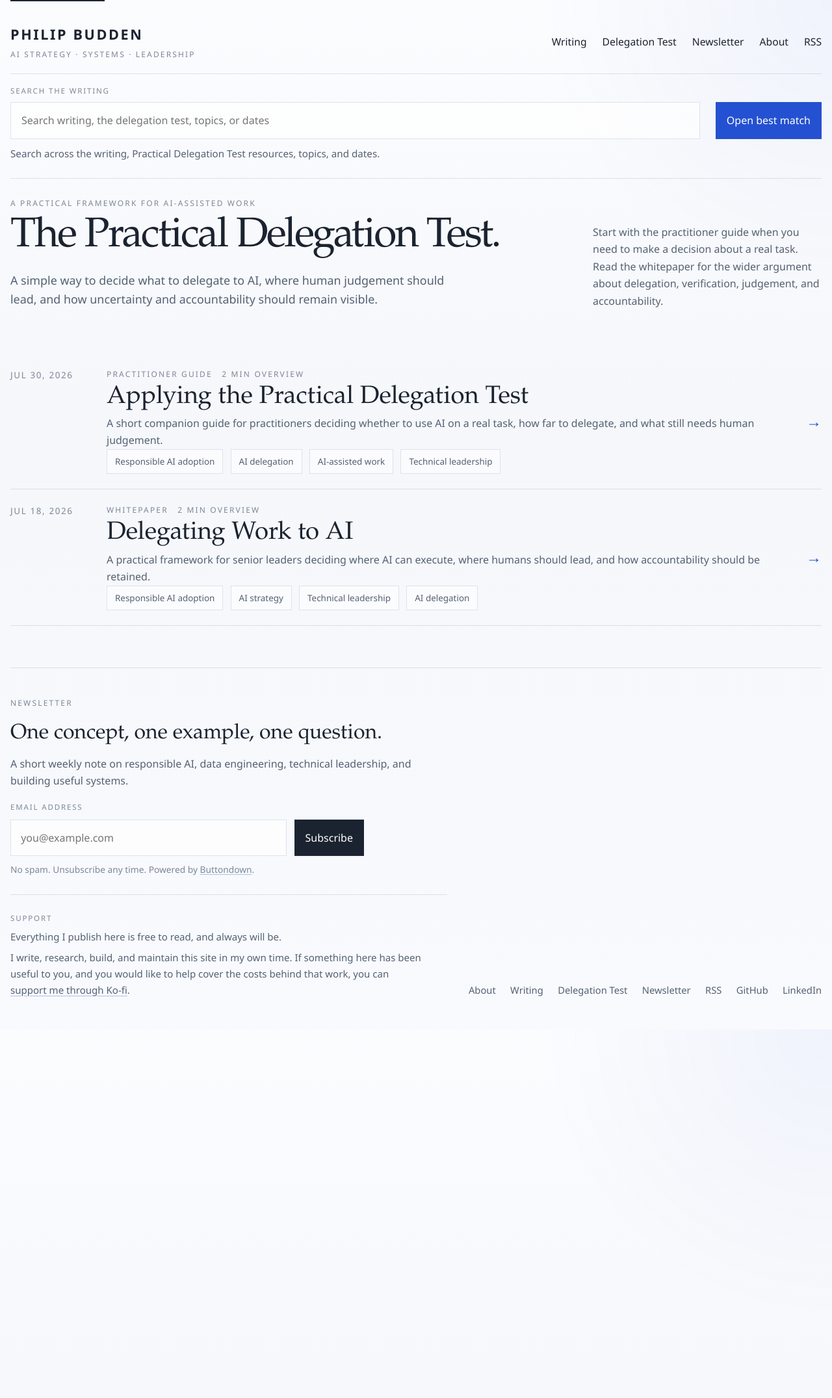
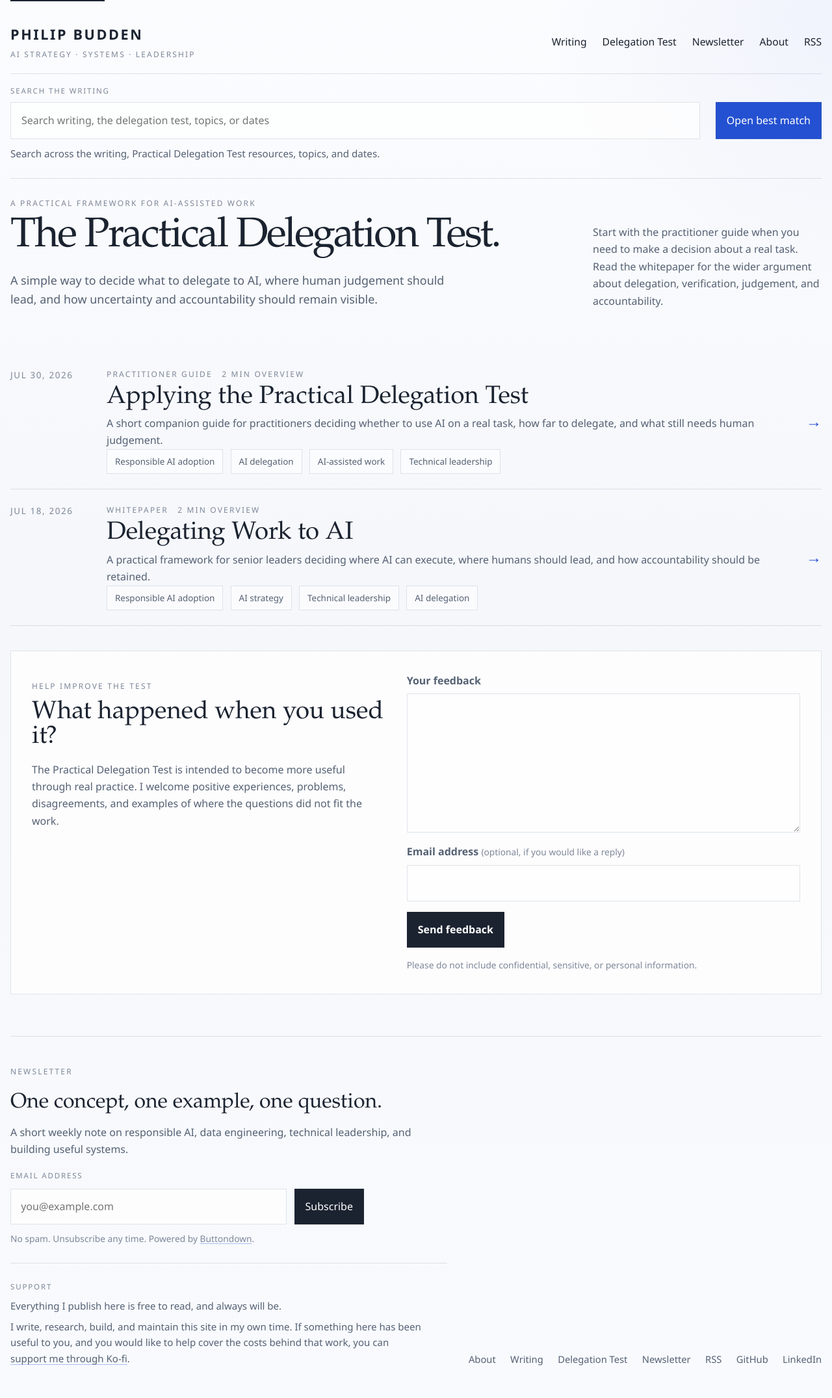
Before and after one commit to philbudden/blog, a Jekyll site: the page built from practical-delegation-test/index.html, in a window 1280 px wide. Shown: the whole page at 65% size. Built offline with Jekyll 4.4.1, drawn with Linux system fonts in a browser that asks for light colours; before the commit the page ends 1584 px from its top, so only the background shows below that.

Commit message:
Add delegation test feedback form

```diff
--- a/assets/css/site.css
+++ b/assets/css/site.css
@@ -56,7 +56,8 @@ img {
 }
 
 button,
-input {
+input,
+textarea {
   font: inherit;
 }
 
@@ -650,6 +651,97 @@ input {
   display: grid;
 }
 
+.feedback-panel {
+  display: grid;
+  grid-template-columns: minmax(0, 0.9fr) minmax(20rem, 1fr);
+  gap: 2rem;
+  align-items: start;
+  padding: 2rem;
+  border: 1px solid var(--line);
+  background: var(--surface);
+}
+
+.feedback-panel__intro h2 {
+  margin: 0.45rem 0 0;
+  font-family: var(--font-display);
+  font-size: clamp(1.9rem, 3vw, 2.8rem);
+  font-weight: 400;
+  line-height: 1;
+}
+
+.feedback-panel__intro p:not(.section-kicker) {
+  margin: 1rem 0 0;
+  color: var(--ink-soft);
+}
+
+.feedback-form {
+  display: grid;
+  gap: 1rem;
+}
+
+.feedback-form__field {
+  display: grid;
+  gap: 0.45rem;
+}
+
+.feedback-form label {
+  color: var(--ink-soft);
+  font-weight: 600;
+}
+
+.feedback-form label span,
+.feedback-form__meta {
+  color: var(--ink-faint);
+  font-size: 0.86rem;
+  font-weight: 400;
+}
+
+.feedback-form input,
+.feedback-form textarea {
+  width: 100%;
+  padding: 0.85rem 0.95rem;
+  border: 1px solid var(--line);
+  border-radius: 0;
+  background: rgba(255, 255, 255, 0.72);
+  color: var(--ink);
+}
+
+.feedback-form textarea {
+  min-height: 10rem;
+  resize: vertical;
+}
+
+.feedback-form input:focus,
+.feedback-form textarea:focus {
+  outline: 2px solid var(--accent);
+  outline-offset: 2px;
+}
+
+.feedback-form__button {
+  justify-self: start;
+  padding: 0.85rem 1rem;
+  border: 1px solid var(--ink);
+  border-radius: 0;
+  background: var(--ink);
+  color: #fff;
+  cursor: pointer;
+  font-weight: 600;
+}
+
+.feedback-form__button:hover {
+  background: var(--accent);
+  border-color: var(--accent);
+}
+
+.feedback-form__meta {
+  margin: 0;
+}
+
+.feedback-form__trap {
+  position: absolute;
+  left: -9999px;
+}
+
 .archive-entry {
   display: grid;
   grid-template-columns: 8rem minmax(0, 1fr) 2rem;
@@ -911,6 +1003,7 @@ input {
 @media (max-width: 1180px) {
   .home-hero,
   .archive-hero,
+  .feedback-panel,
   .reading-layout,
   .about-grid,
   .site-footer {
--- a/practical-delegation-test/index.html
+++ b/practical-delegation-test/index.html
@@ -23,4 +23,32 @@ summary: A practical framework for deciding what to delegate to AI, what to chec
       {% include delegation-test-resource-card.html resource=resource %}
     {% endfor %}
   </section>
+
+  <section class="feedback-panel" aria-labelledby="delegation-feedback-heading">
+    <div class="feedback-panel__intro">
+      <p class="section-kicker">Help improve the test</p>
+      <h2 id="delegation-feedback-heading">What happened when you used it?</h2>
+      <p>The Practical Delegation Test is intended to become more useful through real practice. I welcome positive experiences, problems, disagreements, and examples of where the questions did not fit the work.</p>
+    </div>
+
+    <form class="feedback-form" action="https://formspree.io/f/mvkgbwab" method="post">
+      <div class="feedback-form__field">
+        <label for="delegation-feedback-message">Your feedback</label>
+        <textarea id="delegation-feedback-message" name="message" rows="7" required></textarea>
+      </div>
+
+      <div class="feedback-form__field">
+        <label for="delegation-feedback-email">Email address <span>(optional, if you would like a reply)</span></label>
+        <input id="delegation-feedback-email" name="email" type="email" autocomplete="email">
+      </div>
+
+      <div class="feedback-form__trap" aria-hidden="true">
+        <label for="delegation-feedback-company">Company</label>
+        <input id="delegation-feedback-company" name="company" type="text" tabindex="-1" autocomplete="off">
+      </div>
+
+      <button class="feedback-form__button" type="submit">Send feedback</button>
+      <p class="feedback-form__meta">Please do not include confidential, sensitive, or personal information.</p>
+    </form>
+  </section>
 </section>
```
